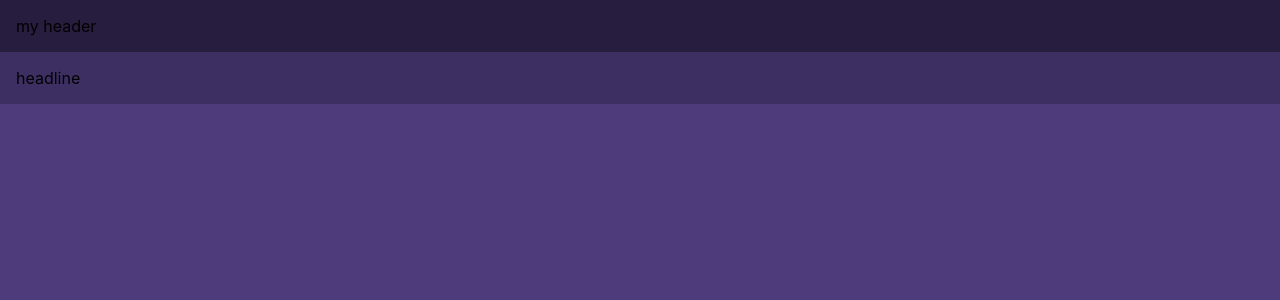
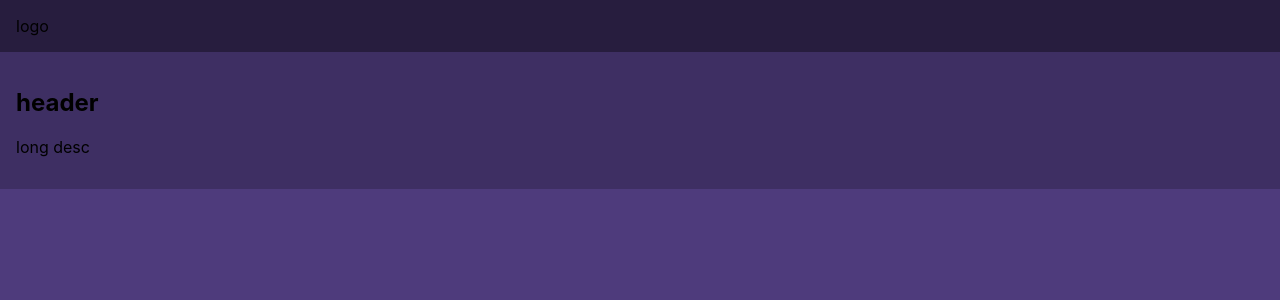
Before and after one commit to TurboTractopelle/jesting, a React (Create React App) app: page / in a window 1280 px wide. Shown: the top 300 px of the page. Built offline with nearby package versions, Linux system fonts and the light colour scheme.

Commit message:
feat Headline tests

```diff
--- a/src/App.js
+++ b/src/App.js
@@ -7,8 +7,9 @@ function App() {
   return (
     <div className="App">
      <Header />
+     <Headline header="header" desc="long desc"/>
      <main>
-      <Headline />
+
      </main>
     </div>
   );
--- a/src/components/Header/Header.js
+++ b/src/components/Header/Header.js
@@ -6,7 +6,7 @@ export default class Header extends Component {
     render() {
         return (
             <header>
-                my header
+                logo
             </header>
         )
     }
--- a/src/components/Headline/Headline.js
+++ b/src/components/Headline/Headline.js
@@ -3,9 +3,17 @@ import "./styles.scss"
 
 export default class Headline extends Component {
     render() {
+
+        const {header, desc} = this.props
+
+        if(!header){
+            return null
+        }
+
         return (
-            <div className="Headline">
-                headline
+            <div className="Headline" data-test="Headline">
+                <h2 data-test="header">{header}</h2>
+                <p data-test="desc">{desc}</p>
             </div>
         )
     }
```
Also changed, not shown: 1 other file (tests, documents, lock files or other folders).
